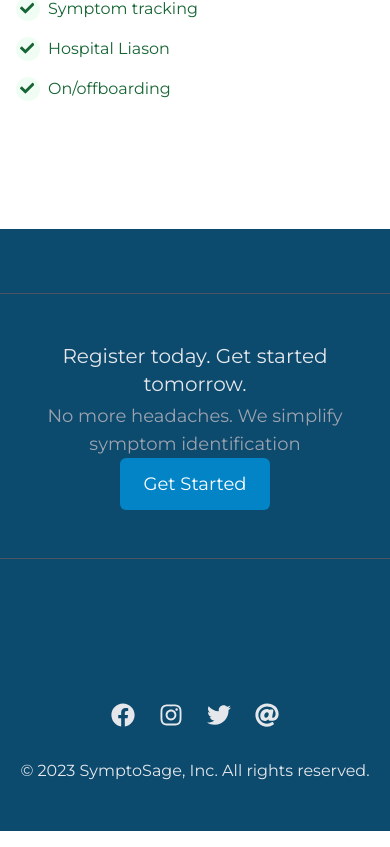
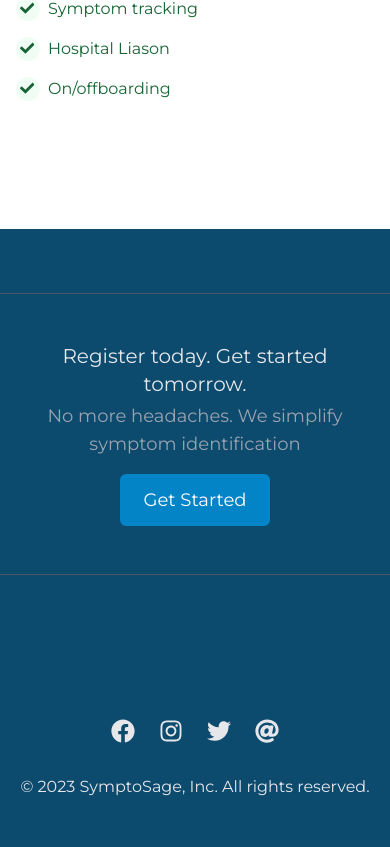
Before and after one commit to EdoriAtiri/Sympto, a React (Vite) app: page / in a window 390 px wide. Shown: the part 2525-3372 px from the top of the page. Built offline with nearby package versions, Linux system fonts and the light colour scheme.

Commit message:
add a gap to the getStarted section on mobile

```diff
--- a/src/pages/Home.jsx
+++ b/src/pages/Home.jsx
@@ -186,7 +186,7 @@
       {/* <!-- Get started button --> */}
       <section className="w-full bg-sky-900 py-16">
         <hr className="mx-auto max-w-5xl border-gray-600 pb-12" />
-        <div className="mx-auto flex max-w-5xl flex-col items-center justify-center px-4 text-center sm:flex-row sm:justify-between sm:px-6 sm:text-left lg:px-8">
+        <div className="mx-auto flex max-w-5xl flex-col items-center justify-center gap-4 px-4 text-center sm:flex-row sm:justify-between sm:gap-0 sm:px-6 sm:text-left lg:px-8">
           <div>
             <h2 className="text-xl text-gray-200">
               Register today. Get started tomorrow.
```
